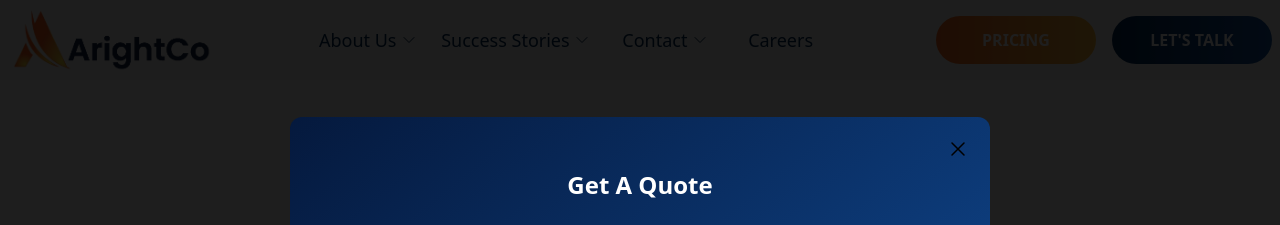
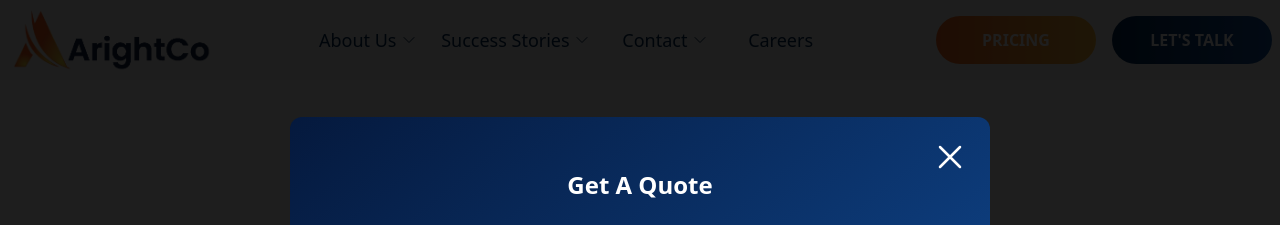
Before and after one commit to tanujchowdhury/nextjs-arightco-website, a Next.js app: page / in a window 1280 px wide. Both pictures are taken after a click on the button "LET'S TALK". Shown: the top 225 px of the page. Built offline with nearby package versions, Linux system fonts and the light colour scheme.

Commit message:
fix modal

```diff
--- a/components/getaquote.tsx
+++ b/components/getaquote.tsx
@@ -44,7 +44,7 @@ export default function QuoteModal({
             viewBox="0 0 24 24"
             strokeWidth={1.5}
             stroke="currentColor"
-            className="w-6 h-6 absolute top-5 right-5 hover:text-orange-dark"
+            className="w-10 h-10 absolute top-5 right-5 text-white hover:text-orange-dark"
           >
             <path
               strokeLinecap="round"
--- a/components/navbar.tsx
+++ b/components/navbar.tsx
@@ -1,8 +1,8 @@
 import Link from "next/link";
 import Image from "next/image";
-import { ComponentType, useState } from "react";
+import { useState } from "react";
 import QuoteModal from "./getaquote";
-import AnimatePresence from "framer-motion";
+import {AnimatePresence} from "framer-motion";
 
 export default function Navbar({}) {
   const [nav, setNav] = useState(false);
@@ -240,8 +240,11 @@ export default function Navbar({}) {
           </Link>
         </div>
       </div>
-
-      {quoteModalOpen && <QuoteModal handleClose={closeQuoteModal} />}
+      <AnimatePresence
+      initial={false}
+      >
+         {quoteModalOpen && <QuoteModal handleClose={closeQuoteModal} />}
+      </AnimatePresence>
     </>
   );
 }
--- a/pages/_app.tsx
+++ b/pages/_app.tsx
@@ -1,7 +1,11 @@
 import "../styles/globals.css";
 import type { AppProps } from "next/app";
-import AnimatePresence from "framer-motion";
 
 export default function App({ Component, pageProps }: AppProps) {
-  return <Component {...pageProps} />;
+  return <>
+
+  <Component {...pageProps} />;
+
+
+  </>
 }
```
